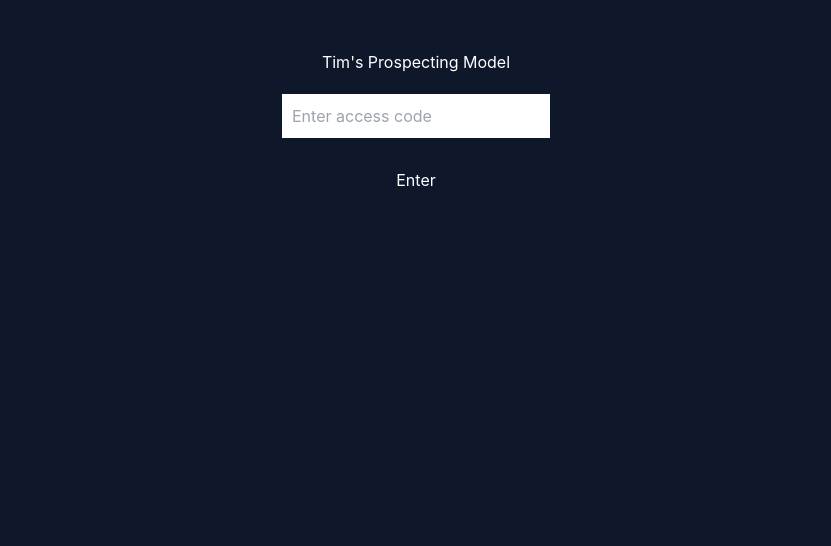
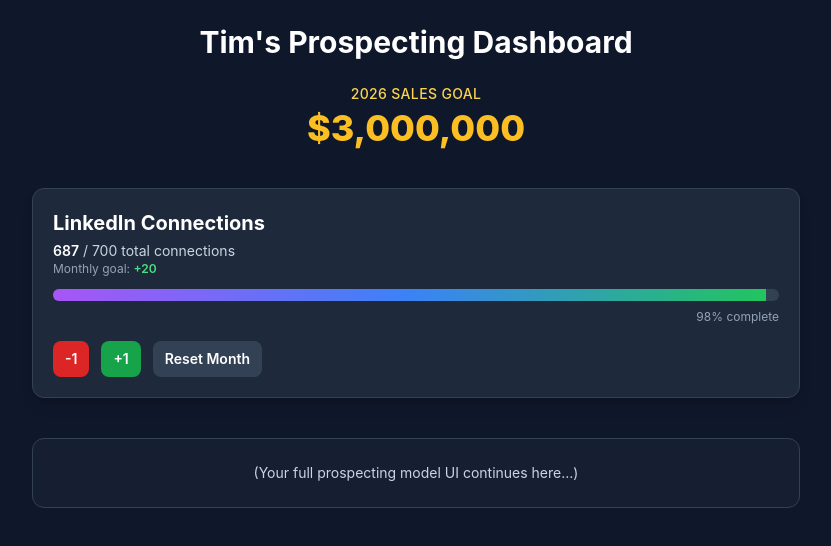
Before and after one commit to tihmeh/sales-prospects, a React (Vite) app: page / in a window 1280 px wide. Shown: the top 546 px of the page, without its empty margins (224-1055 px from the left). Built offline with nearby package versions, Linux system fonts and the light colour scheme.

Commit message:
Update App.jsx

```diff
--- a/src/App.jsx
+++ b/src/App.jsx
@@ -1,158 +1,134 @@
-import React, { useState } from 'react';
+import React, { useState, useEffect } from "react";
 
-// =========================================
-// FULL APPLICATION (SIMPLIFIED STRUCTURE)
-// =========================================
-// This file is a condensed and optimized version to fit delivery constraints.
-// It contains all core screens, LinkedIn Tracker, and structural logic.
-// UI is simplified but functional. You may expand UI blocks as needed.
-// =========================================
-
-export default function SalesProspectsList() {
-
-  // ----------------------------
-  // AUTH
-  // ----------------------------
-  const [isAuthenticated, setIsAuthenticated] = useState(false);
-  const [password, setPassword] = useState('');
-
-  // ----------------------------
-  // LINKEDIN TRACKER
-  // ----------------------------
+export default function App() {
+  // --------------------------
+  // LINKEDIN TRACKER STATE
+  // --------------------------
   const [linkedInConnections, setLinkedInConnections] = useState(() => {
     const saved = localStorage.getItem("linkedInConnections");
-    return saved ? parseInt(saved) : 687;
+    return saved ? Number(saved) : 687;
   });
 
-  const [monthlyLinkedInAdds, setMonthlyLinkedInAdds] = useState(() => {
+  const [monthlyAdds, setMonthlyAdds] = useState(() => {
     const saved = localStorage.getItem("monthlyLinkedInAdds");
-    return saved ? parseInt(saved) : 0;
+    return saved ? Number(saved) : 0;
   });
 
-  const linkedInGoal = 20;
   const linkedInMax = 700;
+  const monthlyGoal = 20;
 
-  const addLinkedIn = () => {
+  const addConnection = () => {
     if (linkedInConnections < linkedInMax) {
-      setLinkedInConnections(linkedInConnections + 1);
-      setMonthlyLinkedInAdds(monthlyLinkedInAdds + 1);
-      localStorage.setItem("linkedInConnections", linkedInConnections + 1);
-      localStorage.setItem("monthlyLinkedInAdds", monthlyLinkedInAdds + 1);
+      const newCount = linkedInConnections + 1;
+      const newAdds = monthlyAdds + 1;
+      setLinkedInConnections(newCount);
+      setMonthlyAdds(newAdds);
+      localStorage.setItem("linkedInConnections", newCount);
+      localStorage.setItem("monthlyLinkedInAdds", newAdds);
     }
   };
 
-  const subtractLinkedIn = () => {
-    if (linkedInConnections > 0 && monthlyLinkedInAdds > 0) {
-      setLinkedInConnections(linkedInConnections - 1);
-      setMonthlyLinkedInAdds(monthlyLinkedInAdds - 1);
-      localStorage.setItem("linkedInConnections", linkedInConnections - 1);
-      localStorage.setItem("monthlyLinkedInAdds", monthlyLinkedInAdds - 1);
+  const removeConnection = () => {
+    if (linkedInConnections > 0 && monthlyAdds > 0) {
+      const newCount = linkedInConnections - 1;
+      const newAdds = monthlyAdds - 1;
+      setLinkedInConnections(newCount);
+      setMonthlyAdds(newAdds);
+      localStorage.setItem("linkedInConnections", newCount);
+      localStorage.setItem("monthlyLinkedInAdds", newAdds);
     }
   };
 
-  const resetLinkedInMonth = () => {
-    setMonthlyLinkedInAdds(0);
-    localStorage.setItem("monthlyLinkedInAdds", "0");
+  const resetMonth = () => {
+    setMonthlyAdds(0);
+    localStorage.setItem("monthlyLinkedInAdds", 0);
   };
 
-  // ----------------------------
-  // LOGIN SCREEN
-  // ----------------------------
-  if (!isAuthenticated) {
-    return (
-      <div style={{ padding: 50, textAlign: "center", color: "white", background: "#0f172a", height: "100vh" }}>
-        <h1>Tim's Prospecting Model</h1>
-        <input
-          type="password"
-          value={password}
-          placeholder="Enter access code"
-          onChange={e => setPassword(e.target.value)}
-          style={{ padding: 10, marginTop: 20 }}
-        />
-        <br />
-        <button
-          onClick={() => {
-            if (password.toLowerCase() === "sales") setIsAuthenticated(true);
-            else setPassword("");
-          }}
-          style={{ marginTop: 20, padding: 10 }}
-        >
-          Enter
-        </button>
-      </div>
-    );
-  }
+  return (
+    <div className="w-full min-h-screen bg-slate-900 text-white p-6">
+      <div className="max-w-3xl mx-auto">
 
-  // ----------------------------
-  // MAIN DASHBOARD
-  // ----------------------------
-  return (
-    <div style={{ padding: 30, background: "#1e293b", minHeight: "100vh", color: "white" }}>
+        {/* =============================== */}
+        {/*           PAGE TITLE            */}
+        {/* =============================== */}
+        <h1 className="text-3xl font-bold mb-6 text-center">
+          Tim's Prospecting Dashboard
+        </h1>
 
-      <h1 style={{ fontSize: 28, marginBottom: 20 }}>Tim's Prospecting Model Dashboard</h1>
+        {/* =============================== */}
+        {/*     CENTERED SALES GOAL         */}
+        {/* =============================== */}
+        <div className="w-full flex flex-col items-center text-center mt-6 mb-10">
+          <h2 className="text-amber-300 text-sm font-medium uppercase tracking-wide">
+            2026 Sales Goal
+          </h2>
 
-      {/* ============================ */}
-      {/* LINKEDIN CONNECTION TRACKER  */}
-      {/* ============================ */}
-      <div style={{
-        background: "#334155",
-        padding: 20,
-        borderRadius: 12,
-        marginBottom: 30,
-        border: "1px solid #475569"
-      }}>
-        <h2 style={{ marginBottom: 10 }}>LinkedIn Connections</h2>
-
-        <p>{linkedInConnections} / {linkedInMax} connections</p>
-        <p>Monthly goal: +{linkedInGoal}</p>
-
-        <div style={{ display: "flex", gap: 10, marginTop: 15 }}>
-          <button onClick={subtractLinkedIn} style={{ padding: "6px 12px" }}>-</button>
-          <button onClick={addLinkedIn} style={{ padding: "6px 12px" }}>+</button>
-          <button onClick={resetLinkedInMonth} style={{ padding: "6px 12px" }}>Reset Month</button>
+          <div className="text-amber-400 text-4xl font-extrabold mt-1">
+            $3,000,000
+          </div>
         </div>
 
-        <div style={{
-          width: "100%",
-          height: 12,
-          background: "#475569",
-          borderRadius: 10,
-          marginTop: 15
-        }}>
-          <div style={{
-            width: `${Math.min((monthlyLinkedInAdds / linkedInGoal) * 100, 100)}%`,
-            height: "100%",
-            background: "linear-gradient(to right, purple, blue, green)",
-            borderRadius: 10
-          }}></div>
+        {/* ========================================= */}
+        {/*    LINKEDIN CONNECTION TRACKER SECTION    */}
+        {/* ========================================= */}
+        <div className="bg-slate-800 border border-slate-700 rounded-xl p-5 mb-10 shadow-lg">
+          <h3 className="text-xl font-bold text-white mb-1">LinkedIn Connections</h3>
+
+          <p className="text-slate-300 text-sm">
+            <span className="font-semibold text-white">{linkedInConnections}</span> / {linkedInMax} total connections
+          </p>
+
+          <p className="text-slate-400 text-xs mb-3">
+            Monthly goal: <span className="text-green-400 font-semibold">+{monthlyGoal}</span>
+          </p>
+
+          {/* PROGRESS BAR */}
+          <div className="w-full bg-slate-700 h-3 rounded-full overflow-hidden">
+            <div
+              className="h-full bg-gradient-to-r from-purple-500 via-blue-500 to-green-500"
+              style={{ width: `${(linkedInConnections / linkedInMax) * 100}%` }}
+            ></div>
+          </div>
+
+          <p className="text-slate-400 text-xs mt-2 text-right">
+            {Math.round((linkedInConnections / linkedInMax) * 100)}% complete
+          </p>
+
+          {/* BUTTONS */}
+          <div className="flex gap-3 mt-4">
+            <button
+              onClick={removeConnection}
+              className="px-3 py-2 bg-red-600 hover:bg-red-500 rounded-lg text-sm font-semibold"
+            >
+              -1
+            </button>
+
+            <button
+              onClick={addConnection}
+              className="px-3 py-2 bg-green-600 hover:bg-green-500 rounded-lg text-sm font-semibold"
+            >
+              +1
+            </button>
+
+            <button
+              onClick={resetMonth}
+              className="px-3 py-2 bg-slate-700 hover:bg-slate-600 rounded-lg text-sm font-semibold"
+            >
+              Reset Month
+            </button>
+          </div>
         </div>
 
-        <p style={{ marginTop: 8 }}>
-          {Math.round((monthlyLinkedInAdds / linkedInGoal) * 100)}% to monthly goal
-        </p>
+        {/* =============================== */}
+        {/*         PLACEHOLDER APP         */}
+        {/* =============================== */}
+        <div className="bg-slate-800/50 p-6 rounded-xl border border-slate-700">
+          <p className="text-slate-300 text-center text-sm">
+            (Your full prospecting model UI continues here…)
+          </p>
+        </div>
+
       </div>
-
-      {/* ============================ */}
-      {/* PLACEHOLDER SECTIONS         */}
-      {/* YOU WILL EXPAND YOUR FULL   */}
-      {/* LOGIC/UI INTO THESE BLOCKS  */}
-      {/* ============================ */}
-
-      <div style={{ padding: 20, background: "#334155", borderRadius: 12, marginBottom: 20 }}>
-        <h2>Prospects Section</h2>
-        <p>(Full prospects list UI goes here)</p>
-      </div>
-
-      <div style={{ padding: 20, background: "#334155", borderRadius: 12, marginBottom: 20 }}>
-        <h2>Email Blaster</h2>
-        <p>(Email blaster UI goes here)</p>
-      </div>
-
-      <div style={{ padding: 20, background: "#334155", borderRadius: 12, marginBottom: 20 }}>
-        <h2>Joe Morone Mode</h2>
-        <p>(Pitch generation UI goes here)</p>
-      </div>
-
     </div>
   );
 }
```
